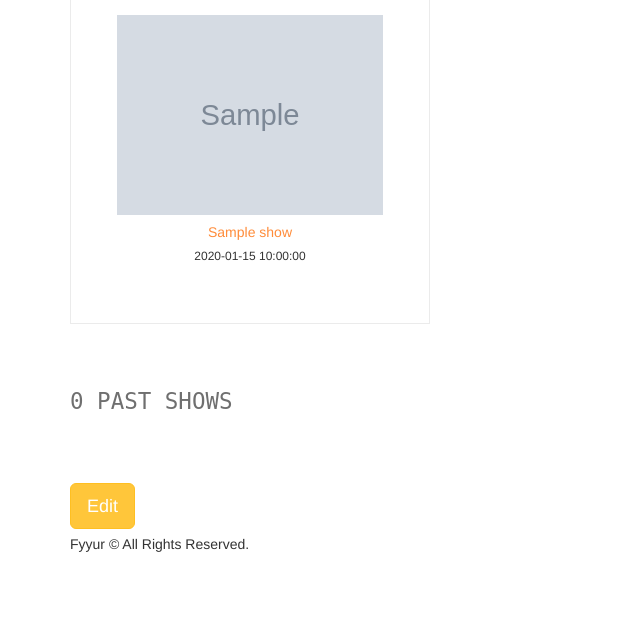
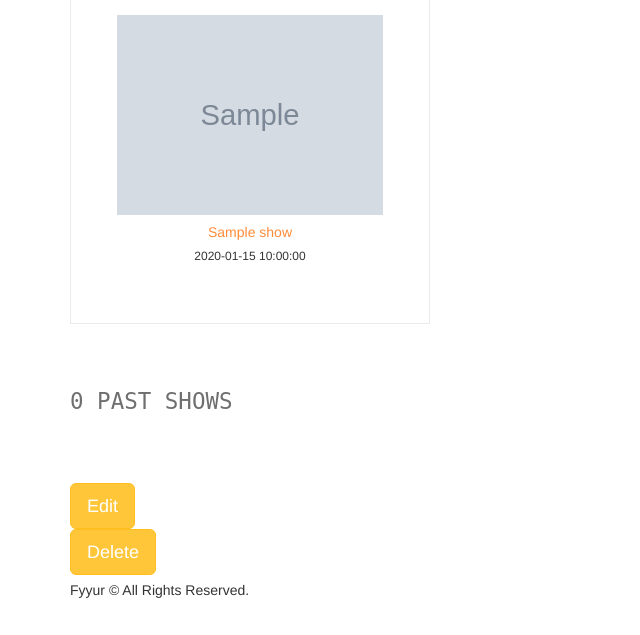
Before and after one commit to Ebonined/ALX-FYYUR-PROJECT, a Flask app: page /venues/1 in a window 1280 px wide. Shown: the part 607-1242 px from the top of the page, without its empty margins (0-640 px from the left). Before the commit the page ends 1159 px from the top, so only its background shows below. Run offline with Flask 2, Linux system fonts and the light colour scheme; tables that the repository leaves empty hold one stand-in row (values such as "Sample post"); grey boxes marked "Sample" are stand-in pictures; some libraries are stand-ins or nearby versions.

Commit message:
Project Completed

```diff
--- a/app.py
+++ b/app.py
@@ -6,12 +6,13 @@
 import logging
 from email.mime import image
 from logging import FileHandler, Formatter
+from urllib import response
 
 import babel
 import dateutil.parser
-from flask import (Response, flash, redirect, render_template, request,
-                   url_for)
+from flask import Response, flash, redirect, render_template, request, url_for
 from flask_wtf import Form
+
 from forms import *
 from models import *
 
@@ -255,14 +256,29 @@
     return render_template("pages/home.html")
 
 
-@app.route("/venues/<venue_id>", methods=["DELETE"])
+@app.route("/venues/<int:venue_id>", methods=["POST"])
 def delete_venue(venue_id):
     # TODO: Complete this endpoint for taking a venue_id, and using
     # SQLAlchemy ORM to delete a record. Handle cases where the session commit could fail.
+    error = True
+    try:
+        name = db.session.query(Venue).filter(Venue.venue_id == venue_id).all()[0].name
+        db.session.query(Venue).filter(Venue.venue_id == venue_id).delete()
+        db.session.query(Shows).filter(Shows.venue_id == venue_id).delete()
+        db.session.commit()
+        flash(f'Venue: {name}, has been deleted')
+    except:
+        db.session.rollback()
+        error = False
+        flash(f'Error deleting Venue: {name}')
+    finally:
+        db.session.close()
+        if not error:
+            return redirect(url_for('show_venue', venue_id=venue_id))
 
     # BONUS CHALLENGE: Implement a button to delete a Venue on a Venue Page, have it so that
     # clicking that button delete it from the db then redirect the user to the homepage
-    return None
+    return redirect(url_for('index'))
 
 
 #  Artists
@@ -438,11 +454,11 @@
 def edit_venue(venue_id):
     venue = db.session.execute(
         f"""SELECT VENUE_ID AS ID, NAME, GENRES,
-    ADDRESS, CITY, STATE, PHONE, WEBSITE, FACEBOOK_LINK, SEEKING_TALENT,
-    SEEKING_DESCRIPTION, IMAGE_LINK
-    FROM VENUE
-    WHERE VENUE_ID = {venue_id}"""
-    )
+            ADDRESS, CITY, STATE, PHONE, WEBSITE, FACEBOOK_LINK, SEEKING_TALENT,
+            SEEKING_DESCRIPTION, IMAGE_LINK
+            FROM VENUE
+            WHERE VENUE_ID = {venue_id}"""
+            )
     venue = next(venue)
     default_genres = sqlarraytolist(venue["genres"])
     form = VenueForm(state=venue["state"], genres=default_genres)
--- a/templates/pages/show_venue.html
+++ b/templates/pages/show_venue.html
@@ -21,10 +21,12 @@
             <i class="fas fa-phone-alt"></i> {% if venue.phone %}{{ venue.phone }}{% else %}No Phone{% endif %}
         </p>
         <p>
-            <i class="fas fa-link"></i> {% if venue.website %}<a href="{{ venue.website }}" target="_blank">{{ venue.website }}</a>{% else %}No Website{% endif %}
+            <i class="fas fa-link"></i> {% if venue.website %}<a href="{{ venue.website }}" target="_blank">{{
+                venue.website }}</a>{% else %}No Website{% endif %}
         </p>
         <p>
-            <i class="fab fa-facebook-f"></i> {% if venue.facebook_link %}<a href="{{ venue.facebook_link }}" target="_blank">{{ venue.facebook_link }}</a>{% else %}No Facebook Link{% endif %}
+            <i class="fab fa-facebook-f"></i> {% if venue.facebook_link %}<a href="{{ venue.facebook_link }}"
+                target="_blank">{{ venue.facebook_link }}</a>{% else %}No Facebook Link{% endif %}
         </p>
         {% if venue.seeking_talent %}
         <div class="seeking">
@@ -44,7 +46,8 @@
     </div>
 </div>
 <section>
-    <h2 class="monospace">{{ venue.upcoming_shows_count }} Upcoming {% if venue.upcoming_shows_count == 1 %}Show{% else %}Shows{% endif %}</h2>
+    <h2 class="monospace">{{ venue.upcoming_shows_count }} Upcoming {% if venue.upcoming_shows_count == 1 %}Show{% else
+        %}Shows{% endif %}</h2>
     <div class="row">
         {%for show in venue.upcoming_shows %}
         <div class="col-sm-4">
@@ -58,7 +61,8 @@
     </div>
 </section>
 <section>
-    <h2 class="monospace">{{ venue.past_shows_count }} Past {% if venue.past_shows_count == 1 %}Show{% else %}Shows{% endif %}</h2>
+    <h2 class="monospace">{{ venue.past_shows_count }} Past {% if venue.past_shows_count == 1 %}Show{% else %}Shows{%
+        endif %}</h2>
     <div class="row">
         {%for show in venue.past_shows %}
         <div class="col-sm-4">
@@ -72,5 +76,10 @@
     </div>
 </section>
 {% if venue.id %}
-<a href="/venues/{{ venue.id }}/edit"><button class="btn btn-primary btn-lg">Edit</button></a> {% else %}
-<a href="/venues/{{ venue.venue_id }}/edit"><button class="btn btn-primary btn-lg">Edit</button></a> {% endif %} {% endblock %}
+<a href="/venues/{{ venue.id }}/edit"><button class="btn btn-primary btn-lg">Edit</button></a>
+{% else %}
+<a href="/venues/{{ venue.venue_id }}/edit"><button class="btn btn-primary btn-lg">Edit</button></a>
+{% endif %}
+<form id="form"  method="POST">
+    <input type="submit" value="Delete" class="btn btn-primary btn-lg">
+</form>{% endblock %}
```
